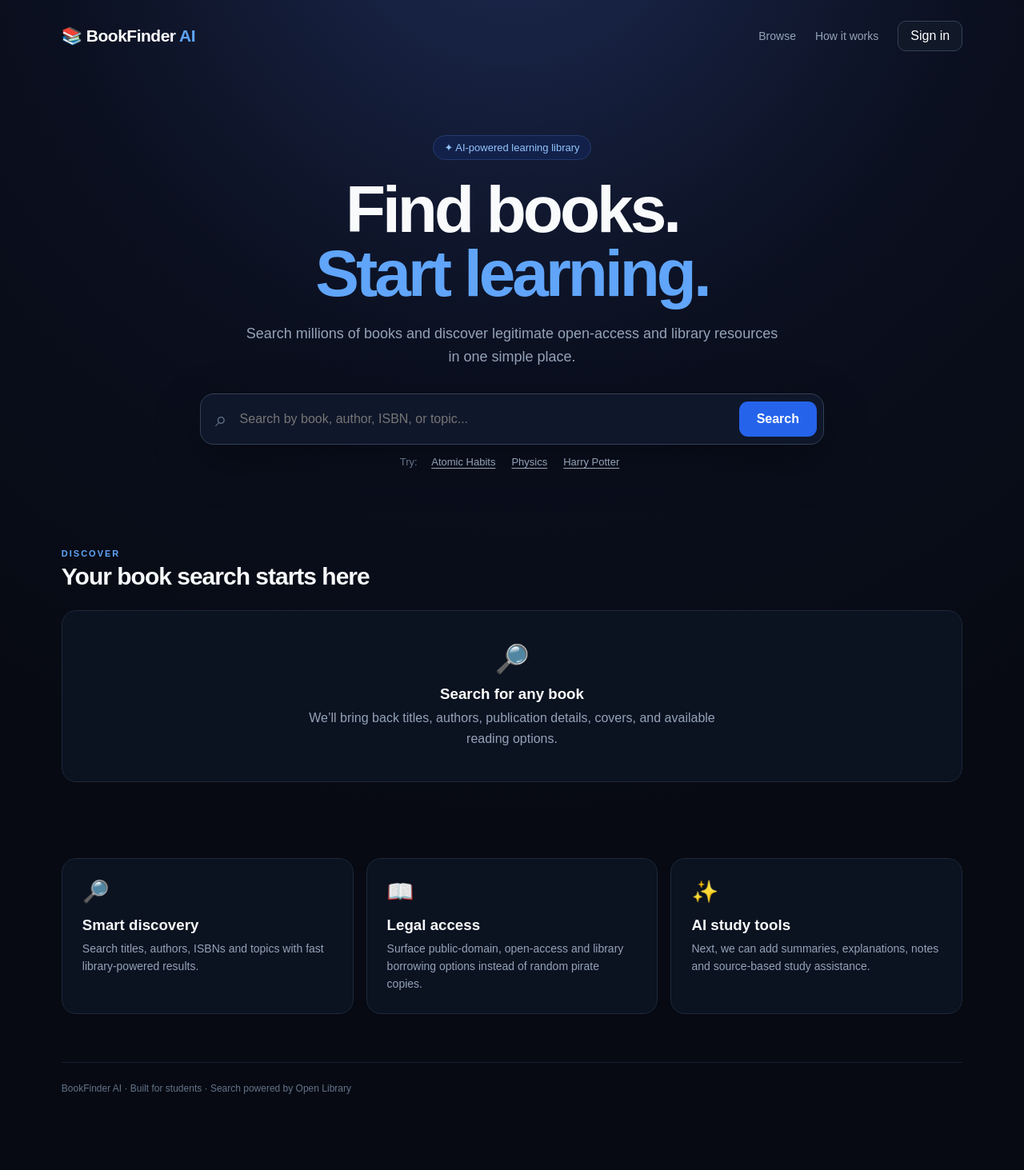
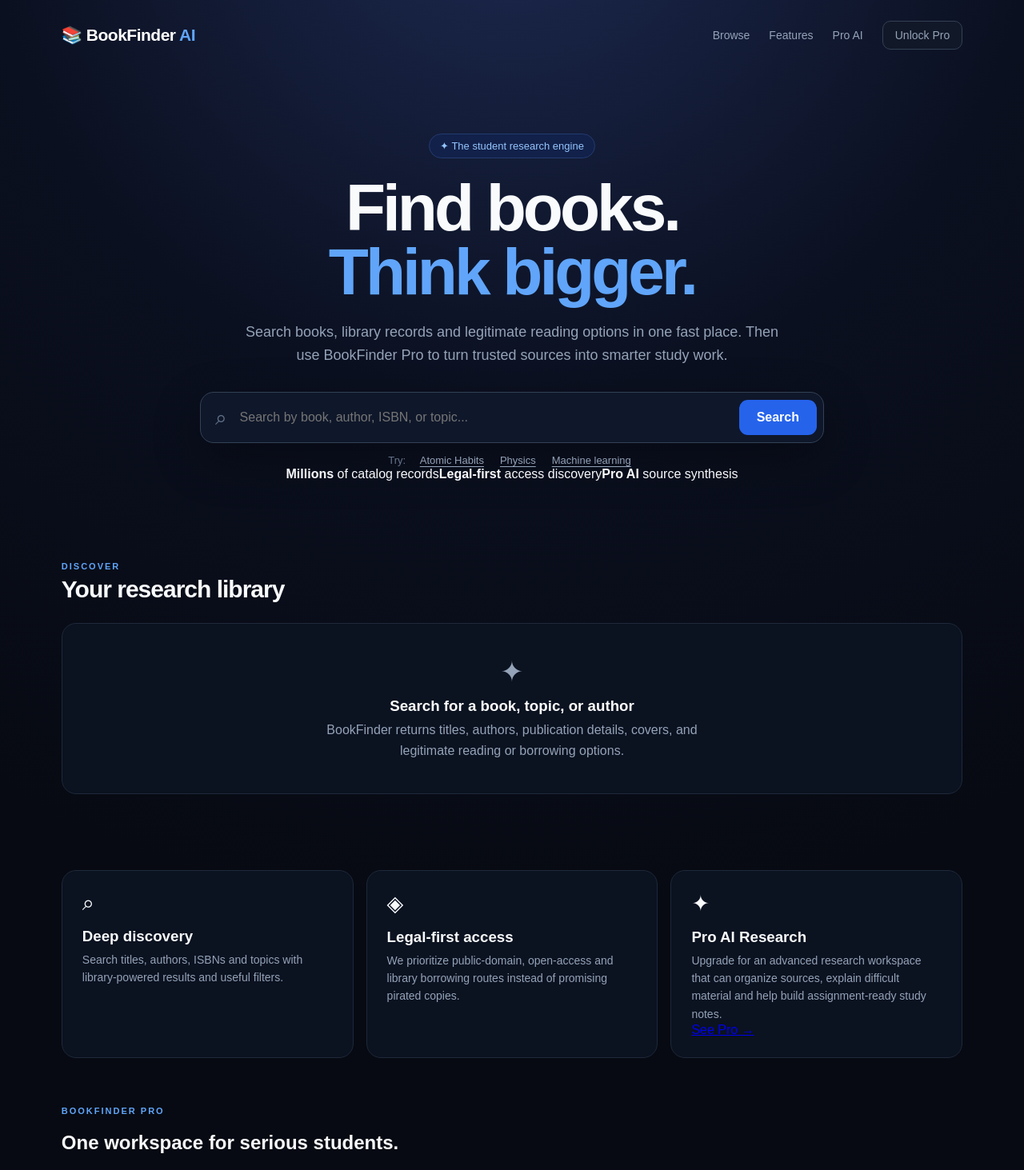
Before and after one commit to enoughdidenough-svg/bookfinder-ai, a Next.js app: page / in a window 1280 px wide. Shown: the top 1463 px of the page at 80% size. Before the commit the page ends 1419 px from the top, so only its background shows below. Built offline with nearby package versions, Linux system fonts and the light colour scheme.

Commit message:
Build BookFinder student research homepage and Pro CTA

```diff
--- a/app/page.tsx
+++ b/app/page.tsx
@@ -20,7 +20,7 @@ export default function Home() {
     if (!trimmed) return;
     setLoading(true); setError("");
     try {
-      const response = await fetch(`https://openlibrary.org/search.json?q=${encodeURIComponent(trimmed)}&limit=30&fields=key,title,author_name,first_publish_year,cover_i,ebook_access,ia,publisher`);
+      const response = await fetch(`/api/search?q=${encodeURIComponent(trimmed)}`);
       if (!response.ok) throw new Error("Search service is unavailable right now.");
       const data = await response.json();
       setResults(data.docs ?? []);
@@ -36,22 +36,24 @@ export default function Home() {
   }, [results, access, sort]);
 
   return <main className="page-shell">
-    <nav className="nav"><a className="brand" href="#">📚 BookFinder <span>AI</span></a><div className="nav-links"><a href="#results">Browse</a><a href="#how">How it works</a><button className="signin">Sign in</button></div></nav>
+    <nav className="nav"><a className="brand" href="#">📚 BookFinder <span>AI</span></a><div className="nav-links"><a href="#results">Browse</a><a href="#features">Features</a><a href="/pricing">Pro AI</a><a className="signin" href="/pricing">Unlock Pro</a></div></nav>
     <section className="hero">
-      <div className="badge">✦ AI-powered learning library</div>
-      <h1>Find books.<br /><span>Start learning.</span></h1>
-      <p>Search millions of books and discover legitimate open-access and library resources in one simple place.</p>
+      <div className="badge">✦ The student research engine</div>
+      <h1>Find books.<br /><span>Think bigger.</span></h1>
+      <p>Search books, library records and legitimate reading options in one fast place. Then use BookFinder Pro to turn trusted sources into smarter study work.</p>
       <form className="search-box" onSubmit={searchBooks}><span className="search-icon">⌕</span><input value={query} onChange={(e) => setQuery(e.target.value)} placeholder="Search by book, author, ISBN, or topic..." aria-label="Book search" /><button type="submit">Search</button></form>
-      <div className="quick-searches">Try: <button type="button" onClick={() => { setQuery("Atomic Habits"); }}>Atomic Habits</button><button type="button" onClick={() => { setQuery("physics"); }}>Physics</button><button type="button" onClick={() => { setQuery("Harry Potter"); }}>Harry Potter</button></div>
+      <div className="quick-searches">Try: <button type="button" onClick={() => setQuery("Atomic Habits")}>Atomic Habits</button><button type="button" onClick={() => setQuery("physics")}>Physics</button><button type="button" onClick={() => setQuery("machine learning")}>Machine learning</button></div>
+      <div className="hero-stats"><span><b>Millions</b> of catalog records</span><span><b>Legal-first</b> access discovery</span><span><b>Pro AI</b> source synthesis</span></div>
     </section>
     <section id="results" className="results-section">
-      <div className="section-heading"><div><p className="eyebrow">DISCOVER</p><h2>{results.length ? `${filteredResults.length} books found` : "Your book search starts here"}</h2></div>{results.length > 0 && <div className="filters"><select value={access} onChange={(e) => setAccess(e.target.value)}><option value="all">All access</option><option value="readable">Read online</option><option value="borrow">Borrow</option></select><select value={sort} onChange={(e) => setSort(e.target.value)}><option value="relevance">Relevance</option><option value="year">Newest</option><option value="title">Title</option></select></div>}</div>
-      {loading && <div className="status">Searching the library…</div>}
+      <div className="section-heading"><div><p className="eyebrow">DISCOVER</p><h2>{results.length ? `${filteredResults.length} books found` : "Your research library"}</h2></div>{results.length > 0 && <div className="filters"><select value={access} onChange={(e) => setAccess(e.target.value)}><option value="all">All access</option><option value="readable">Read online</option><option value="borrow">Borrow</option></select><select value={sort} onChange={(e) => setSort(e.target.value)}><option value="relevance">Relevance</option><option value="year">Newest</option><option value="title">Title</option></select></div>}</div>
+      {loading && <div className="status"><span className="spinner" /> Searching library records…</div>}
       {error && <div className="status error">{error}</div>}
-      {!loading && !error && results.length === 0 && <div className="empty"><div className="empty-icon">🔎</div><h3>Search for any book</h3><p>We’ll bring back titles, authors, publication details, covers, and available reading options.</p></div>}
+      {!loading && !error && results.length === 0 && <div className="empty"><div className="empty-icon">✦</div><h3>Search for a book, topic, or author</h3><p>BookFinder returns titles, authors, publication details, covers, and legitimate reading or borrowing options.</p></div>}
       <div className="book-grid">{filteredResults.map((book) => { const readId = book.ia?.[0]; const openUrl = `https://openlibrary.org${book.key}`; return <article className="book-card" key={book.key}><img src={coverUrl(book.cover_i)} alt="" loading="lazy" /><div className="book-info"><div className="book-title">{book.title ?? "Untitled"}</div><div className="author">{book.author_name?.slice(0,2).join(", ") || "Unknown author"}</div><div className="meta">{book.first_publish_year || "Year unknown"}{book.publisher?.[0] ? ` · ${book.publisher[0]}` : ""}</div><div className="card-actions">{readId ? <a className="read-btn" href={`https://archive.org/details/${readId}`} target="_blank" rel="noreferrer">Read / borrow ↗</a> : <a className="outline-btn" href={openUrl} target="_blank" rel="noreferrer">View editions ↗</a>}</div></div></article>; })}</div>
     </section>
-    <section id="how" className="features"><div><div className="feature-icon">🔎</div><h3>Smart discovery</h3><p>Search titles, authors, ISBNs and topics with fast library-powered results.</p></div><div><div className="feature-icon">📖</div><h3>Legal access</h3><p>Surface public-domain, open-access and library borrowing options instead of random pirate copies.</p></div><div><div className="feature-icon">✨</div><h3>AI study tools</h3><p>Next, we can add summaries, explanations, notes and source-based study assistance.</p></div></section>
-    <footer>BookFinder AI · Built for students · Search powered by Open Library</footer>
+    <section id="features" className="features"><div><div className="feature-icon">⌕</div><h3>Deep discovery</h3><p>Search titles, authors, ISBNs and topics with library-powered results and useful filters.</p></div><div><div className="feature-icon">◈</div><h3>Legal-first access</h3><p>We prioritize public-domain, open-access and library borrowing routes instead of promising pirated copies.</p></div><div><div className="feature-icon">✦</div><h3>Pro AI Research</h3><p>Upgrade for an advanced research workspace that can organize sources, explain difficult material and help build assignment-ready study notes.</p><a className="feature-link" href="/pricing">See Pro →</a></div></section>
+    <section className="pro-banner"><div><p className="eyebrow">BOOKFINDER PRO</p><h2>One workspace for serious students.</h2><p>Bring multiple books, reports, magazines and summaries into one AI-assisted research workflow.</p></div><a href="/pricing">Get Pro for $5/mo →</a></section>
+    <footer>BookFinder AI · Built for students · Search powered by Open Library · Pro payments use USDT on TRON</footer>
   </main>;
 }
```
